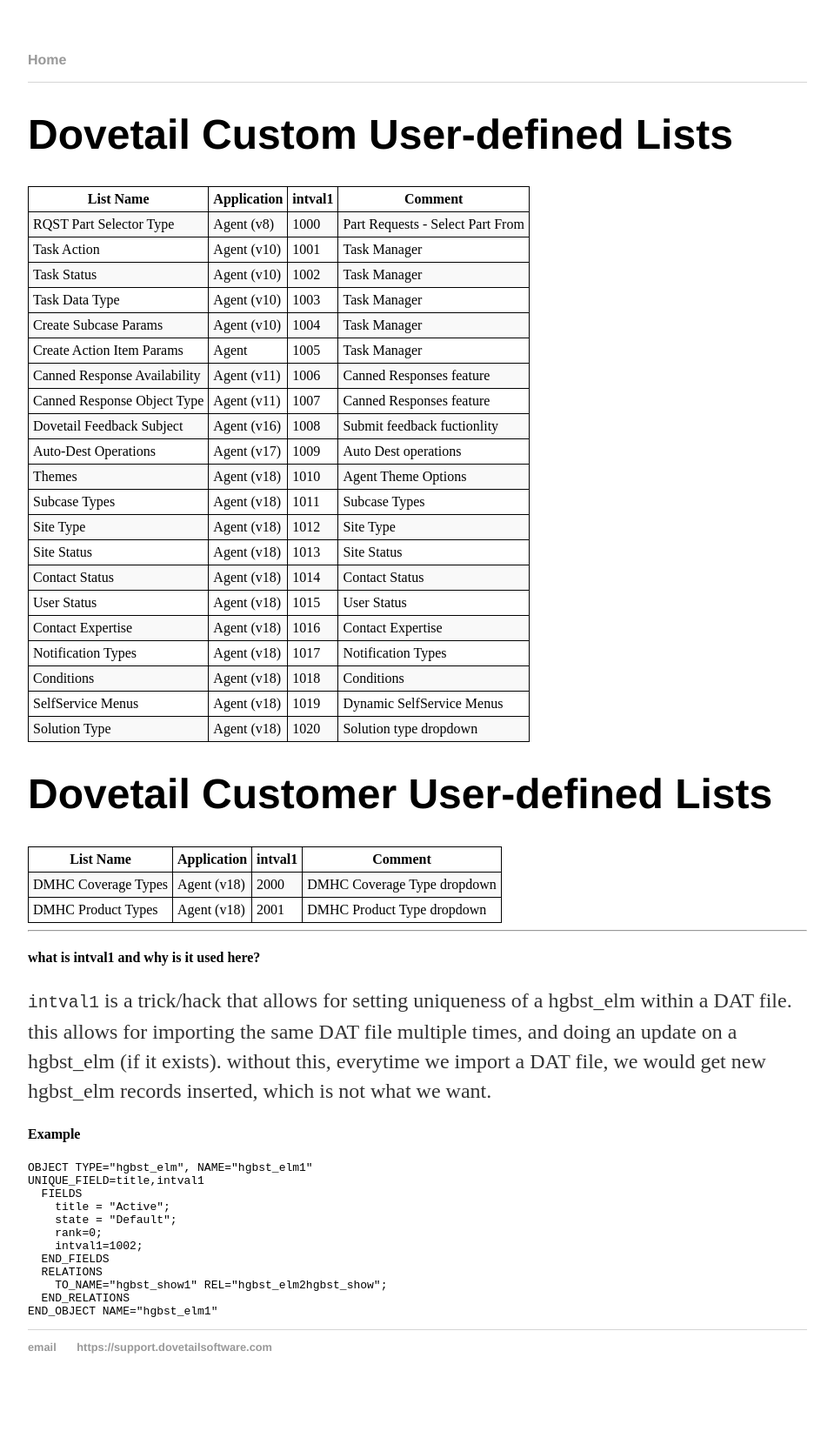
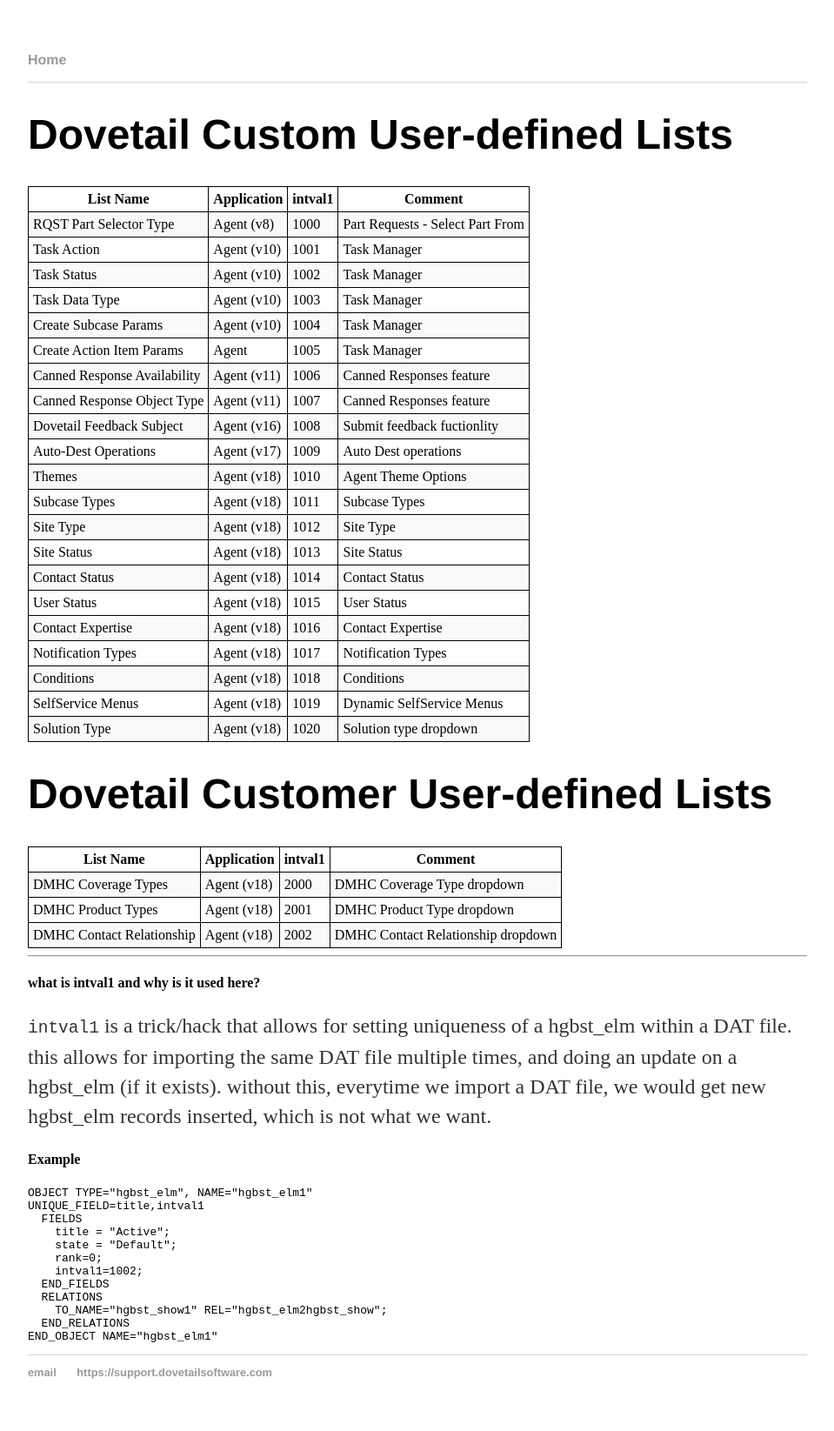
Before and after one commit to DovetailSoftware/dovetail-defined, a Jekyll site: the page built from pages/user-defined-lists.md, in a window 1280 px wide. Shown: the whole page at 87% size, without its empty margins (160-1119 px from the left). Built offline with Jekyll 4.4.1, drawn with Linux system fonts in a browser that asks for light colours; before the commit the page ends 1616 px from its top, so only the background shows below that.

Commit message:
Update user-defined-lists.md

```diff
--- a/pages/user-defined-lists.md
+++ b/pages/user-defined-lists.md
@@ -37,6 +37,7 @@
 | --- | --- | --- | --- |
 | DMHC Coverage Types | Agent (v18) | 2000 | DMHC Coverage Type dropdown |
 | DMHC Product Types | Agent (v18) | 2001 | DMHC Product Type dropdown |
+| DMHC Contact Relationship | Agent (v18) | 2002 | DMHC Contact Relationship dropdown |
 
 ---
 
```
